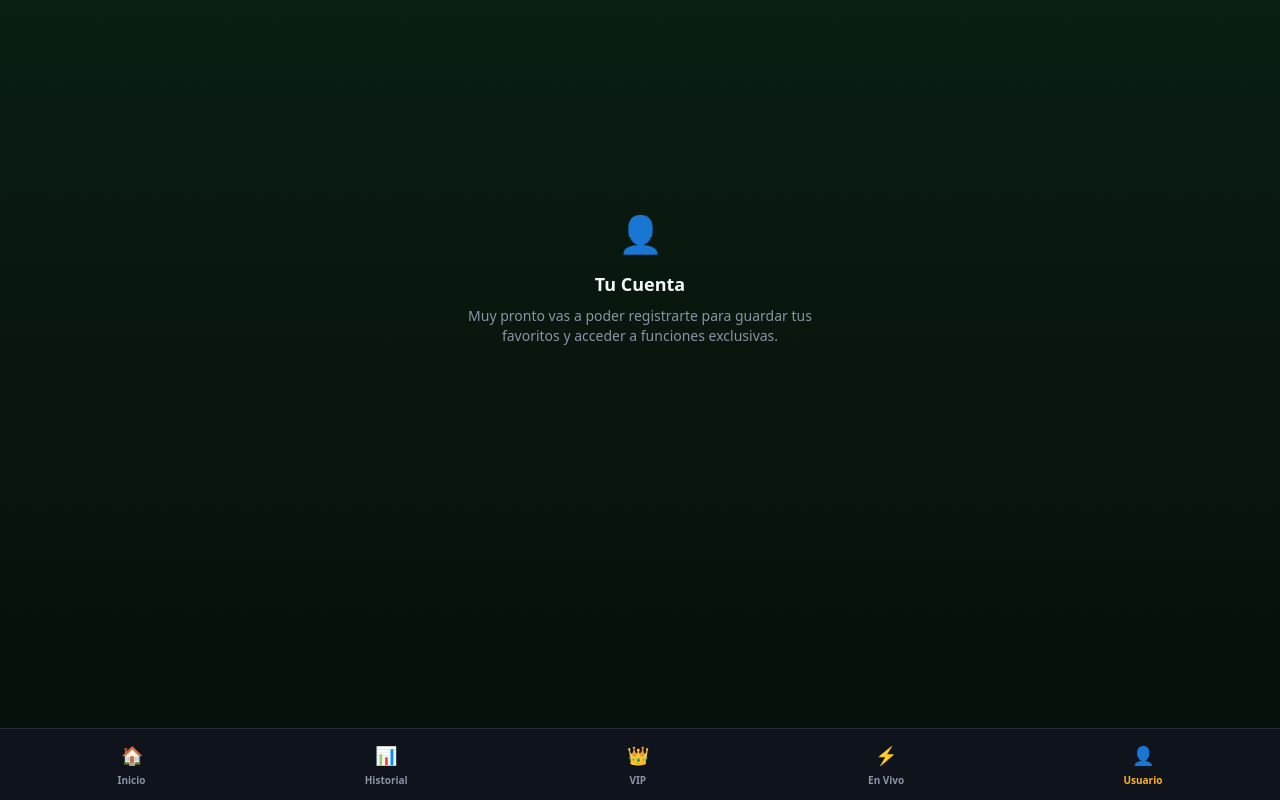
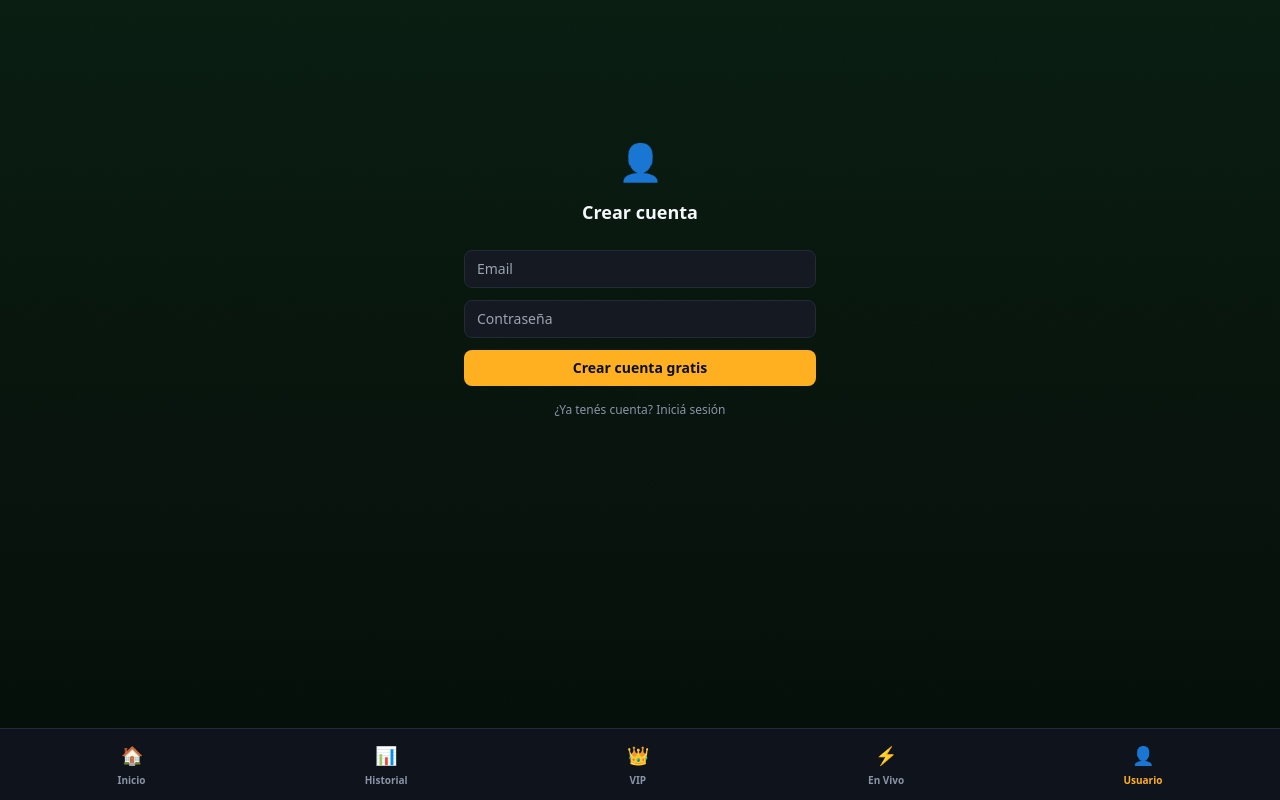
Before and after one commit to PrediGol/predigol, a Next.js app: page /usuario in a window 1280 px wide. Built offline with nearby package versions, Linux system fonts and the light colour scheme; no server answers.

Commit message:
crear pagina de registro y login

```diff
--- a/app/usuario/page.tsx
+++ b/app/usuario/page.tsx
@@ -1,11 +1,127 @@
+'use client'
+
+import { useState, useEffect } from 'react'
+import { supabase } from '@/lib/supabase'
+
 export default function Usuario() {
+  const [session, setSession] = useState<any>(null)
+  const [loading, setLoading] = useState(true)
+  const [mode, setMode] = useState<'login' | 'register'>('register')
+  const [email, setEmail] = useState('')
+  const [password, setPassword] = useState('')
+  const [message, setMessage] = useState('')
+  const [submitting, setSubmitting] = useState(false)
+
+  useEffect(() => {
+    supabase.auth.getSession().then(({ data }) => {
+      setSession(data.session)
+      setLoading(false)
+    })
+
+    const { data: listener } = supabase.auth.onAuthStateChange((_event, session) => {
+      setSession(session)
+    })
+
+    return () => {
+      listener.subscription.unsubscribe()
+    }
+  }, [])
+
+  async function handleSubmit(e: React.FormEvent) {
+    e.preventDefault()
+    setMessage('')
+    setSubmitting(true)
+
+    if (mode === 'register') {
+      const { error } = await supabase.auth.signUp({ email, password })
+      if (error) {
+        setMessage(error.message)
+      } else {
+        setMessage('¡Cuenta creada! Ya podés usar la app.')
+      }
+    } else {
+      const { error } = await supabase.auth.signInWithPassword({ email, password })
+      if (error) {
+        setMessage(error.message)
+      }
+    }
+
+    setSubmitting(false)
+  }
+
+  async function handleLogout() {
+    await supabase.auth.signOut()
+  }
+
+  if (loading) {
+    return (
+      <main className="max-w-sm mx-auto px-4 py-6 flex items-center justify-center" style={{ minHeight: '70vh' }}>
+        <div className="text-sm text-muted">Cargando...</div>
+      </main>
+    )
+  }
+
+  if (session) {
+    return (
+      <main className="max-w-sm mx-auto px-4 py-6 flex flex-col items-center justify-center" style={{ minHeight: '70vh' }}>
+        <div className="text-4xl mb-4">👤</div>
+        <div className="text-lg font-bold mb-2 text-center">Tu Cuenta</div>
+        <p className="text-sm text-muted text-center mb-6">{session.user.email}</p>
+        <button
+          onClick={handleLogout}
+          className="px-4 py-2 rounded-lg text-sm font-semibold bg-cardBorder"
+        >
+          Cerrar sesión
+        </button>
+      </main>
+    )
+  }
+
   return (
     <main className="max-w-sm mx-auto px-4 py-6 flex flex-col items-center justify-center" style={{ minHeight: '70vh' }}>
       <div className="text-4xl mb-4">👤</div>
-      <div className="text-lg font-bold mb-2 text-center">Tu Cuenta</div>
-      <p className="text-sm text-muted text-center">
-        Muy pronto vas a poder registrarte para guardar tus favoritos y acceder a funciones exclusivas.
-      </p>
+      <div className="text-lg font-bold mb-6 text-center">
+        {mode === 'register' ? 'Crear cuenta' : 'Iniciar sesión'}
+      </div>
+
+      <form onSubmit={handleSubmit} className="w-full flex flex-col gap-3">
+        <input
+          type="email"
+          placeholder="Email"
+          value={email}
+          onChange={(e) => setEmail(e.target.value)}
+          required
+          className="rounded-lg px-3 py-2 text-sm bg-card border border-cardBorder"
+        />
+        <input
+          type="password"
+          placeholder="Contraseña"
+          value={password}
+          onChange={(e) => setPassword(e.target.value)}
+          required
+          minLength={6}
+          className="rounded-lg px-3 py-2 text-sm bg-card border border-cardBorder"
+        />
+
+        {message && (
+          <div className="text-xs text-center text-yellowc">{message}</div>
+        )}
+
+        <button
+          type="submit"
+          disabled={submitting}
+          className="rounded-lg py-2 text-sm font-bold bg-amber text-bg"
+        >
+          {submitting ? 'Cargando...' : mode === 'register' ? 'Crear cuenta gratis' : 'Entrar'}
+        </button>
+      </form>
+
+      <button
+        onClick={() => setMode(mode === 'register' ? 'login' : 'register')}
+        className="text-xs text-muted mt-4"
+      >
+        {mode === 'register' ? '¿Ya tenés cuenta? Iniciá sesión' : '¿No tenés cuenta? Registrate'}
+      </button>
     </main>
   )
 }
```
